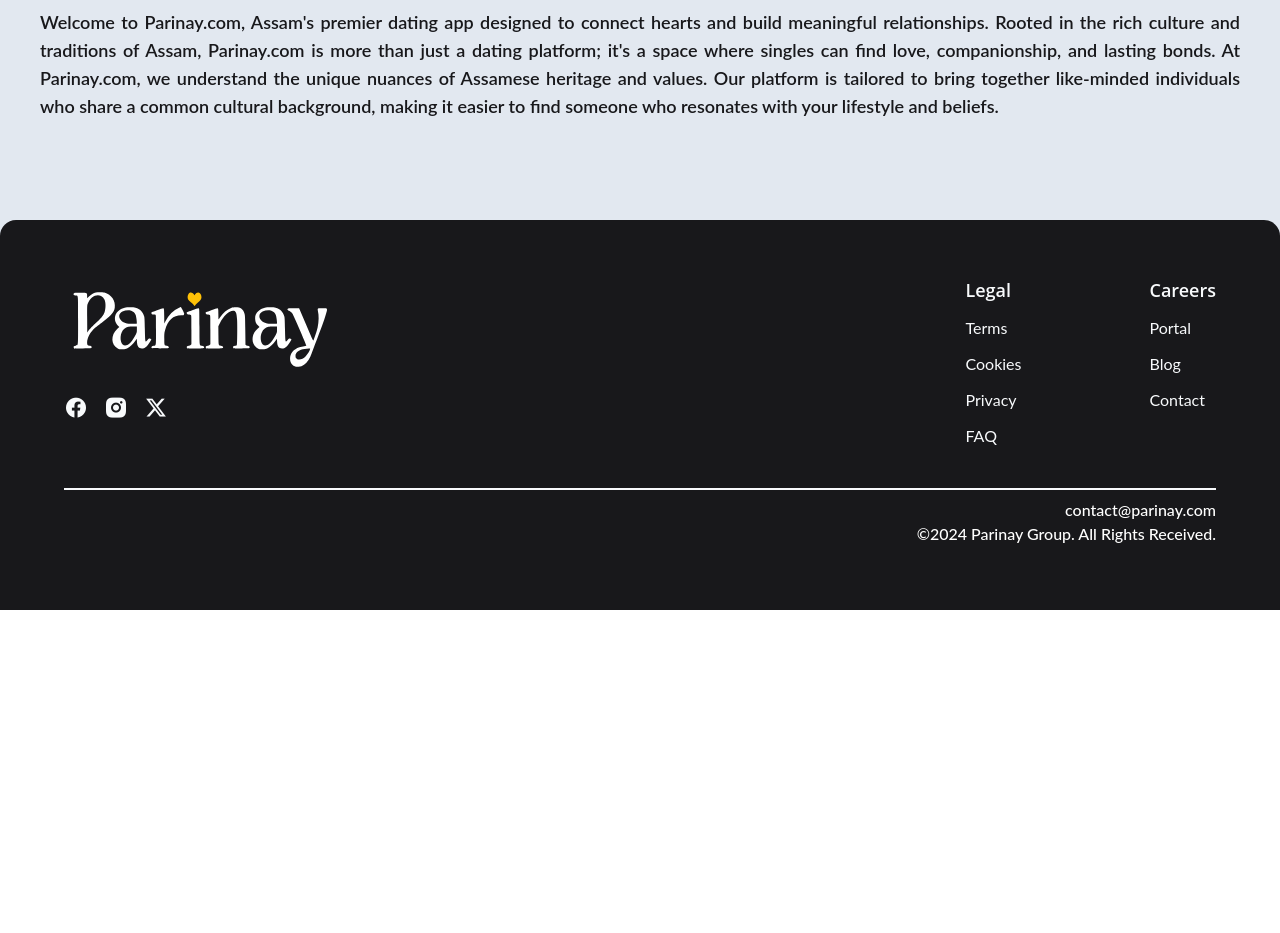
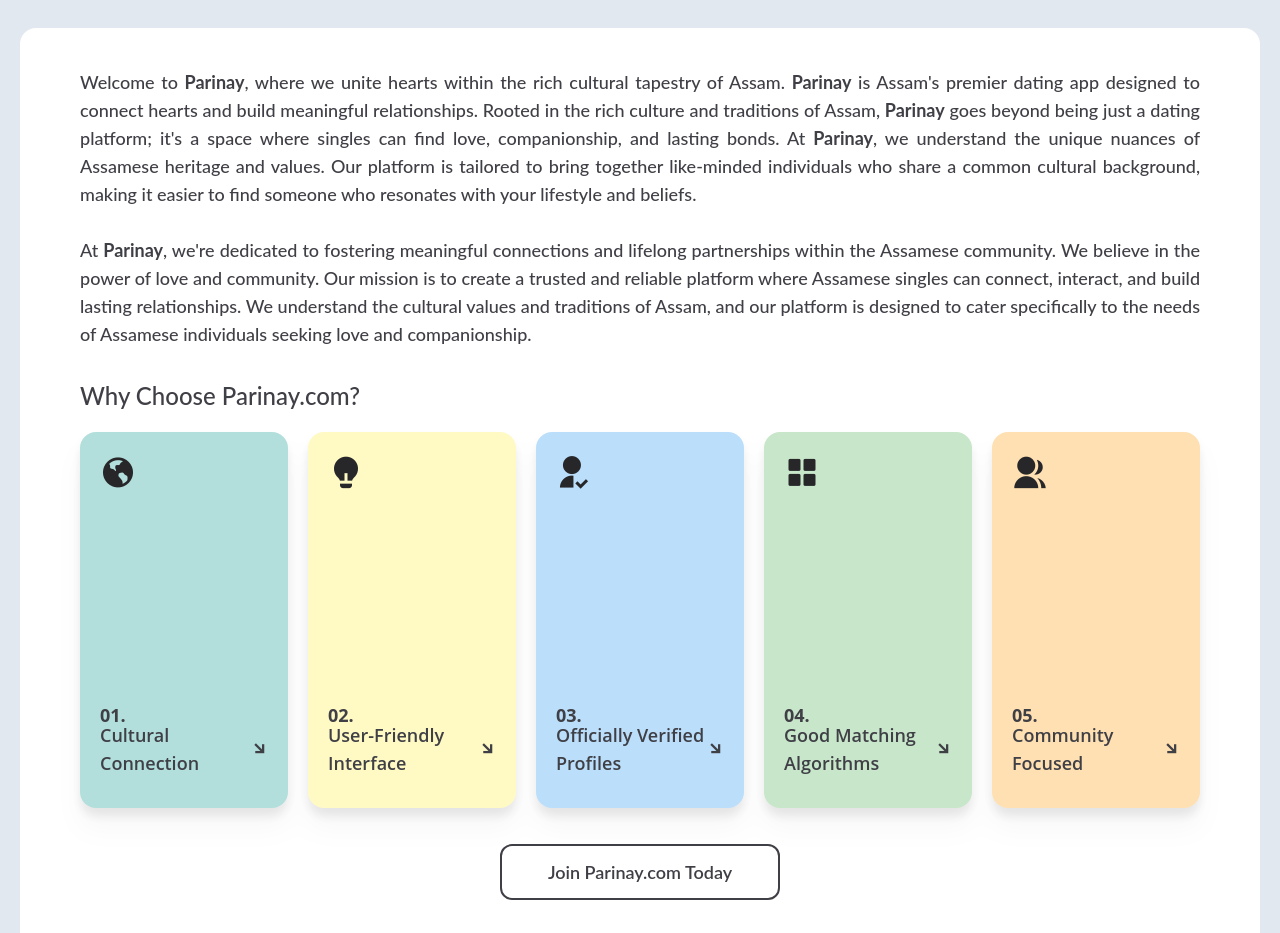
Before and after one commit to JyotiInHex/Parinay, a React (Create React App) app: page /aboutUs in a window 1280 px wide. Shown: the part 300-1233 px from the top of the page. Before the commit the page ends 910 px from the top, so only its background shows below. Built offline with nearby package versions, Linux system fonts and the light colour scheme; the HTML template or start-up script is replaced by a standard one.

Commit message:
New update

```diff
--- a/src/pages/aboutUs.jsx
+++ b/src/pages/aboutUs.jsx
@@ -1,13 +1,55 @@
 import React from 'react'
+import { Link } from 'react-router-dom'
 
 const aboutUs = () => {
   return (
     <>
       <div className='w-full h-auto p-5'>
-        <figure className='p-6 mr-5 ml-5 rounded-3xl'>
-          <h1 className='pointer-events-none text-9xl text-gray-500 text-shadow-sm font-bold font-opensans relative'>About Us</h1>
+        <figure className='p-6 mr-5 ml-5 mb-5 rounded-3xl bg-gradient-to-tr'>
+          <h1 className='pointer-events-none text-9xl text-gray-700 text-shadow-sm font-bold font-opensans relative'>About Us</h1>
         </figure>
-        <h6 className='px-5 text-lg text-justify text-zinc-900 font-lato font-semibold'>Welcome to Parinay.com, Assam's premier dating app designed to connect hearts and build meaningful relationships. Rooted in the rich culture and traditions of Assam, Parinay.com is more than just a dating platform; it's a space where singles can find love, companionship, and lasting bonds. At Parinay.com, we understand the unique nuances of Assamese heritage and values. Our platform is tailored to bring together like-minded individuals who share a common cultural background, making it easier to find someone who resonates with your lifestyle and beliefs.</h6>
+        <div className='bg-white w-full h-full p-10 rounded-2xl text-lg text-zinc-700 font-lato font-medium'>
+          <h6 className='px-5 text-justify'>Welcome to <strong>Parinay</strong>, where we unite hearts within the rich cultural tapestry of Assam. <strong>Parinay</strong> is Assam's premier dating app designed to connect hearts and build meaningful relationships. Rooted in the rich culture and traditions of Assam, <strong>Parinay</strong> goes beyond being just a dating platform; it's a space where singles can find love, companionship, and lasting bonds. At <strong>Parinay</strong>, we understand the unique nuances of Assamese heritage and values. Our platform is tailored to bring together like-minded individuals who share a common cultural background, making it easier to find someone who resonates with your lifestyle and beliefs.</h6>
+          <br></br><h6 className='px-5 text-justify'>At <strong>Parinay</strong>, we're dedicated to fostering meaningful connections and lifelong partnerships within the Assamese community. We believe in the power of love and community. Our mission is to create a trusted and reliable platform where Assamese singles can connect, interact, and build lasting relationships. We understand the cultural values and traditions of Assam, and our platform is designed to cater specifically to the needs of Assamese individuals seeking love and companionship.</h6>
+
+          <div className='mt-8 mb-3 px-5 flex flex-col'>
+            <h5 className='text-2xl'>Why Choose Parinay.com?</h5>
+            <div className='w-full h-auto py-5 drop-shadow-xl flex gap-5 cursor-default'>
+              <div className='overflow-hidden group w-[25%] h-auto min-h-[47vh] max-h-[47vh] rounded-2xl bg-[#B2DFDB] p-5'>
+                <i className='ri-earth-fill block text-4xl text-zinc-800 h-[80%] transition-all group-hover:h-[23%]'></i>
+                <h5 className='relative text-[1em] text-zinc-700 flex justify-between items-center font-opensans font-semibold border-b-2 border-transparent transition-all group-hover:border-zinc-700'><sup className='absolute -top-5 text-lg text-zinc-700 font-opensans font-bold'>01.</sup>Cultural Connection<span className='ri-arrow-right-down-line'></span></h5>
+                <p className='text-base text-zinc-700 font-lato font-semibold w-full h-fit opacity-0 transition-all  group-hover:opacity-100'>We celebrate Assamese culture and create opportunities for you to meet others who appreciate and cherish it as much as you do.</p>
+              </div>
+
+              <div className='overflow-hidden group w-[25%] min-h-[47vh] max-h-[47vh] rounded-2xl bg-[#FFF9C4] p-5'>
+                <i className='ri-lightbulb-fill block text-4xl text-zinc-800 h-[80%] transition-all group-hover:h-[23%]'></i>
+                <h5 className='relative text-[1em] text-zinc-700 flex justify-between items-center font-opensans font-semibold border-b-2 border-transparent transition-all group-hover:border-zinc-700'><sup className='absolute -top-5 text-lg text-zinc-700 font-opensans font-bold'>02.</sup>User-Friendly Interface <span className='ri-arrow-right-down-line'></span></h5>
+                <p className='text-base text-zinc-700 font-lato font-semibold w-full h-fit opacity-0 transition-all  group-hover:opacity-100'>Our app is designed to be intuitive and easy to navigate, ensuring a seamless experience as you search for your perfect match.</p>
+              </div>
+
+              <div className='overflow-hidden group w-[25%] min-h-[47vh] max-h-[47vh] rounded-2xl bg-[#BBDEFB] p-5'>
+                <i className='ri-user-follow-fill block text-4xl text-zinc-800 h-[80%] transition-all group-hover:h-[23%]'></i>
+                <h5 className='relative text-[1em] text-zinc-700 flex justify-between items-center font-opensans font-semibold border-b-2 border-transparent transition-all group-hover:border-zinc-700'><sup className='absolute -top-5 text-lg text-zinc-700 font-opensans font-bold'>03.</sup>Officially Verified Profiles <span className='ri-arrow-right-down-line'></span></h5>
+                <p className='text-base text-zinc-700 font-lato font-semibold w-full h-fit opacity-0 transition-all  group-hover:opacity-100'>We prioritize your safety and peace of mind. All profiles are thoroughly verified to ensure genuine connections.</p>
+              </div>
+
+              <div className='overflow-hidden group w-[25%] min-h-[47vh] max-h-[47vh] rounded-2xl bg-[#C8E6C9] p-5'>
+                <i className='ri-function-fill block text-4xl text-zinc-800 h-[80%] transition-all group-hover:h-[23%]'></i>
+                <h5 className='relative text-[1em] text-zinc-700 flex justify-between items-center font-opensans font-semibold border-b-2 border-transparent transition-all group-hover:border-zinc-700'><sup className='absolute -top-5 text-lg text-zinc-700 font-opensans font-bold'>04.</sup>Good Matching Algorithms <span className='ri-arrow-right-down-line'></span></h5>
+                <p className='text-base text-zinc-700 font-lato font-semibold w-full h-fit opacity-0 transition-all  group-hover:opacity-100'>Our smart algorithms consider your preferences, interests, and values to suggest the best potential matches, making your journey to finding love both efficient and enjoyable.</p>
+              </div>
+
+              <div className='overflow-hidden group w-[25%] min-h-[47vh] max-h-[47vh] rounded-2xl bg-[#FFE0B2] p-5'>
+                <i className='ri-group-fill block text-4xl text-zinc-800 h-[80%] transition-all group-hover:h-[23%]'></i>
+                <h5 className='relative text-[1em] text-zinc-700 flex justify-between items-center font-opensans font-semibold border-b-2 border-transparent transition-all group-hover:border-zinc-700'><sup className='absolute -top-5 text-lg text-zinc-700 font-opensans font-bold'>05.</sup>Community Focused <span className='ri-arrow-right-down-line'></span></h5>
+                <p className='text-base text-zinc-700 font-lato font-semibold w-full h-fit opacity-0 transition-all  group-hover:opacity-100'>We foster a supportive community where users can share their experiences and celebrate their journey towards finding love.</p>
+              </div>
+
+            </div>
+            <button className='w-[25%] h-fit py-3 my-4 border-2 border-zinc-700 rounded-xl self-center text-center text-lg font-lato font-semibold'><Link to="/register">Join Parinay.com Today</Link></button>
+          </div>
+          <h6 className='px-5 text-justify'>Whether you are looking for a serious relationship or simply want to expand your social circle, <strong>Parinay</strong> is your go-to platform. Join us today and embark on a journey to find your perfect partner within the vibrant and diverse Assamese community.</h6>
+        </div>
       </div>
     </>
   )
```
